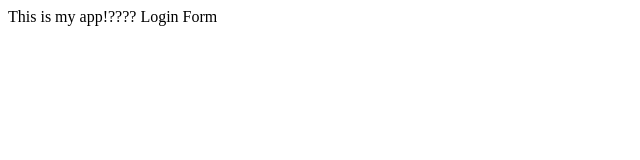
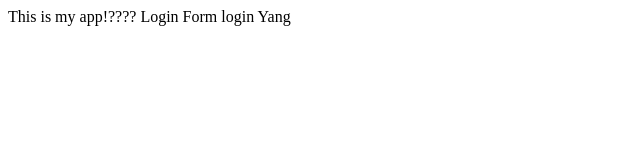
Before and after one commit to Yangbu/myappsample, a plain HTML site: page index.html in a window 1280 px wide. Shown: the whole page, without its empty margins (0-640 px from the left). Drawn offline with Linux system fonts and the light colour scheme.

Commit message:
changed from login

```diff
--- a/index.html
+++ b/index.html
@@ -4,6 +4,6 @@
   </head>
   <body>
    This is my app!????
-   Login Form
+   Login Form login Yang
   </body>
 </html>
```
